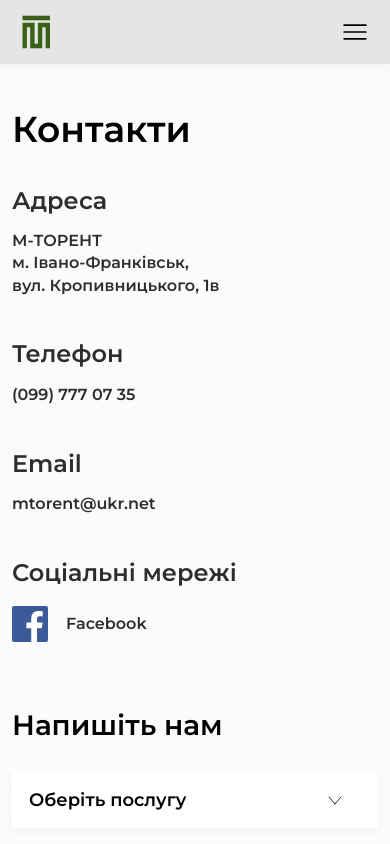
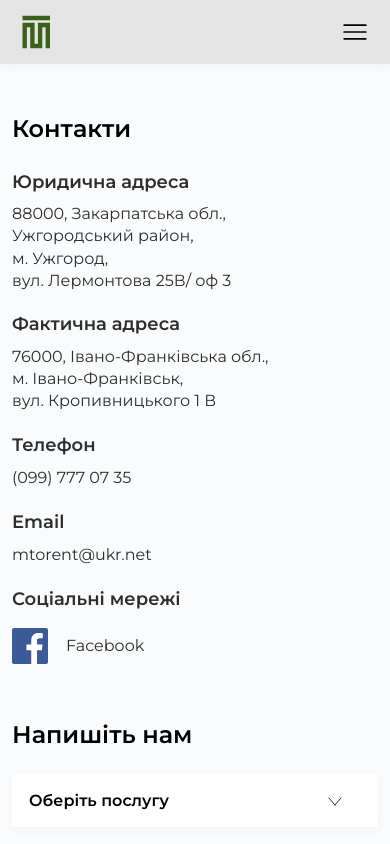
Before and after one commit to IraMonasteretska/m-torent, a plain HTML site: page contacts.html in a window 390 px wide. Shown: the top 844 px of the page. Drawn offline with nearby package versions, Linux system fonts and the light colour scheme.

Commit message:
Add files via upload

```diff
--- a/#source/scss/contacts.scss
+++ b/#source/scss/contacts.scss
@@ -10,12 +10,12 @@
         font-style: normal;
         font-weight: 600;
         line-height: 140%;
-        margin-bottom: 45px;
+        margin-bottom: 32px;
     }
 }
 
 .contactspage__infosect {
-    margin-bottom: 48px;
+    margin-bottom: 32px;
 
     &:last-child {
         margin-bottom: 0;
@@ -34,7 +34,6 @@
         color: var(--Black-950, #2D2D2D);
         font-size: 16px;
         font-style: normal;
-        font-weight: 600;
         line-height: 140%;
         margin: 0;
     }
@@ -43,7 +42,6 @@
         color: var(--Black-950, #2D2D2D);
         font-size: 16px;
         font-style: normal;
-        font-weight: 600;
         line-height: 140%;
         text-decoration: none;
         transition: .4s;
@@ -87,7 +85,7 @@
         font-style: normal;
         font-weight: 600;
         line-height: normal;
-        margin-bottom: 45px;
+        margin-bottom: 32px;
     }
 }
 
@@ -138,7 +136,7 @@
 
     textarea {
         height: 143px;
-        margin-bottom: 60px;
+        margin-bottom: 48px;
     }
 }
 
@@ -279,32 +277,10 @@
 .select2-container--default .select2-results__option--highlighted {
     position: relative;
     transition: .1s;
-
-    // &:before {
-    //     position: absolute;
-    //     content: '';
-    //     width: 34px;
-    //     height: 34px;
-    //     background-image: url(/img/wheat_icon.svg);
-    //     top: calc(50% - 17px);
-    //     left: 0;
-    //     opacity: 0;
-    //     transform: translateX(-10px);
-    //     transition: .3s;
-    // }
 }
 
-// .select2-results__option.select2-results__option--selectable.select2-results__option--selected,
 .select2-container--default .select2-results__option--highlighted.select2-results__option--selectable {
     background-color: #3b6018;
-    // color: #3b6018;
-    // color: #000;
-    // padding-left: 44px;
-    // &:before {
-    //     opacity: 1;
-    //     transform: translateX(0);
-    // }
-
 }
 
 .select2.select2-container.select2-container--default.select2-container--below.select2-container--focus {
@@ -359,35 +335,44 @@
 }
 
 @media (max-width:575.8px) {
+    .contactspage__infosect h3 {
+        margin-bottom: 8px;
+        font-size: 18px;
+    }
+
     .select2-dropdown {
         padding: 10px;
     }
 
-    .formbtn {
-        width: 100%;
+    .select2-container--default .select2-selection--single .select2-selection__rendered {
+        font-size: 16px;
     }
 
     .contactspage {
-        padding: 40px 0 60px;
+        padding: 48px 0 80px;
     }
 
     .inputfield textarea {
-        height: 110px;
-        margin-bottom: 40px;
+        height: 200px;
+        margin-bottom: 24px;
     }
 
     .contactspage__info h1 {
-        font-size: 36px;
-        margin-bottom: 30px;
+        font-size: 24px;
+        margin-bottom: 24px;
+    }
+
+    .contactspage__form {
+        padding-top: 40px;
     }
 
     .contactspage__infosect {
-        margin-bottom: 40px;
+        margin-bottom: 20px;
     }
 
     .contactspage__form h2 {
-        font-size: 28px;
-        margin-bottom: 30px;
+        font-size: 24px;
+        margin-bottom: 25px;
     }
 
 }
--- a/contacts.html
+++ b/contacts.html
@@ -26,8 +26,8 @@
                             <ul class="sublist">
                                 <li>
                                     <a href="#">
+                                        <img src="img/wheatgrass.svg" alt="img">
                                         Експорт зерна
-                                        <img src="img/wheatgrass.svg" alt="img">
                                     </a>
                                 </li>
                                 <li><a href="#">Щебінь</a></li>
@@ -79,12 +79,23 @@
                             </h1>
                             <div class="contactspage__infosect">
                                 <h3>
-                                    Адреса
+                                    Юридична адреса
                                 </h3>
                                 <p>
-                                    М-ТОРЕНТ<br>
+                                    88000, Закарпатська обл.,<br>
+                                    Ужгородський район,<br>
+                                    м. Ужгород,<br>
+                                    вул. Лермонтова 25В/ оф 3
+                                </p>
+                            </div>
+                            <div class="contactspage__infosect">
+                                <h3>
+                                    Фактична адреса
+                                </h3>
+                                <p>
+                                    76000, Івано-Франківська обл.,<br>
                                     м. Івано-Франківськ,<br>
-                                    вул. Кропивницького, 1в
+                                    вул. Кропивницького 1 В
                                 </p>
                             </div>
                             <div class="contactspage__infosect">
```
Also changed, not shown: css/style.css.
